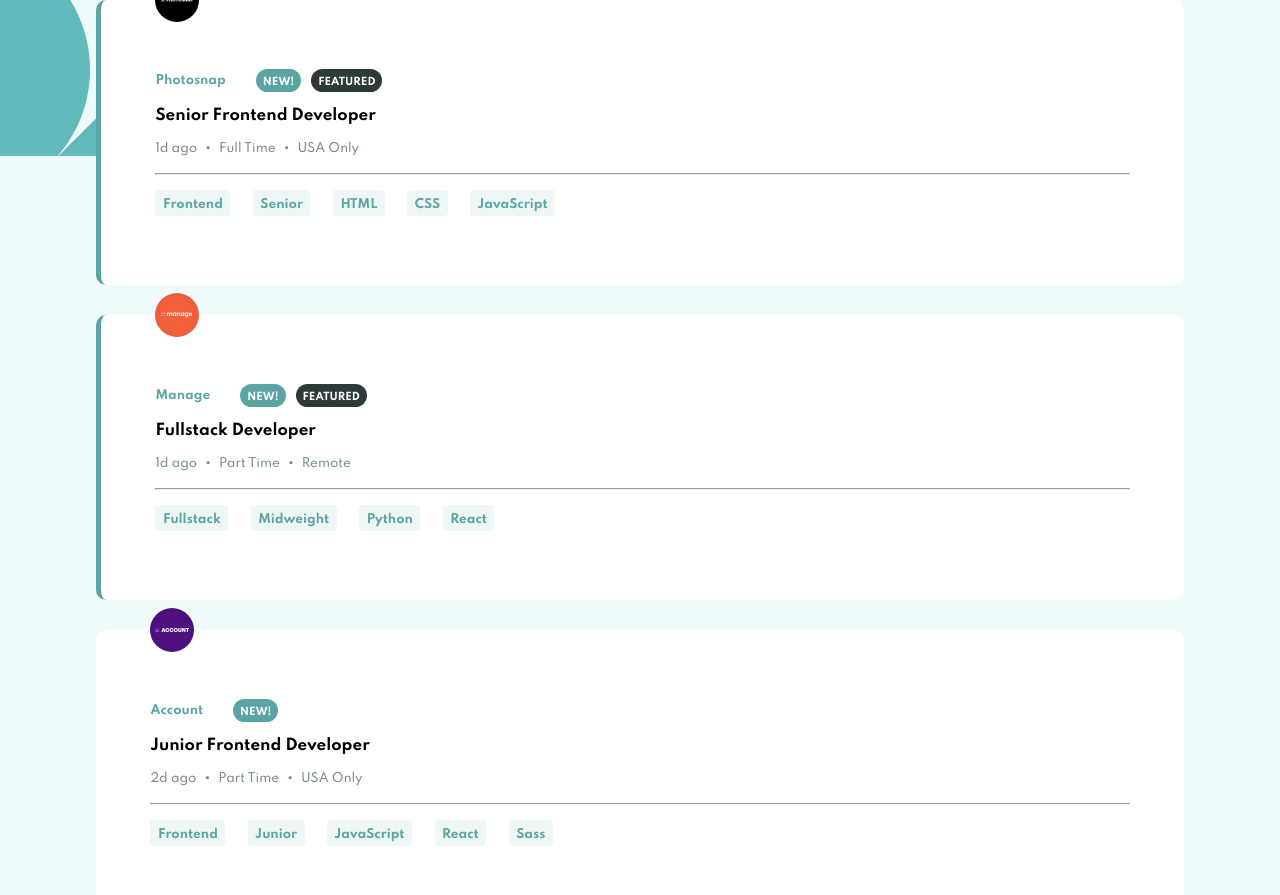
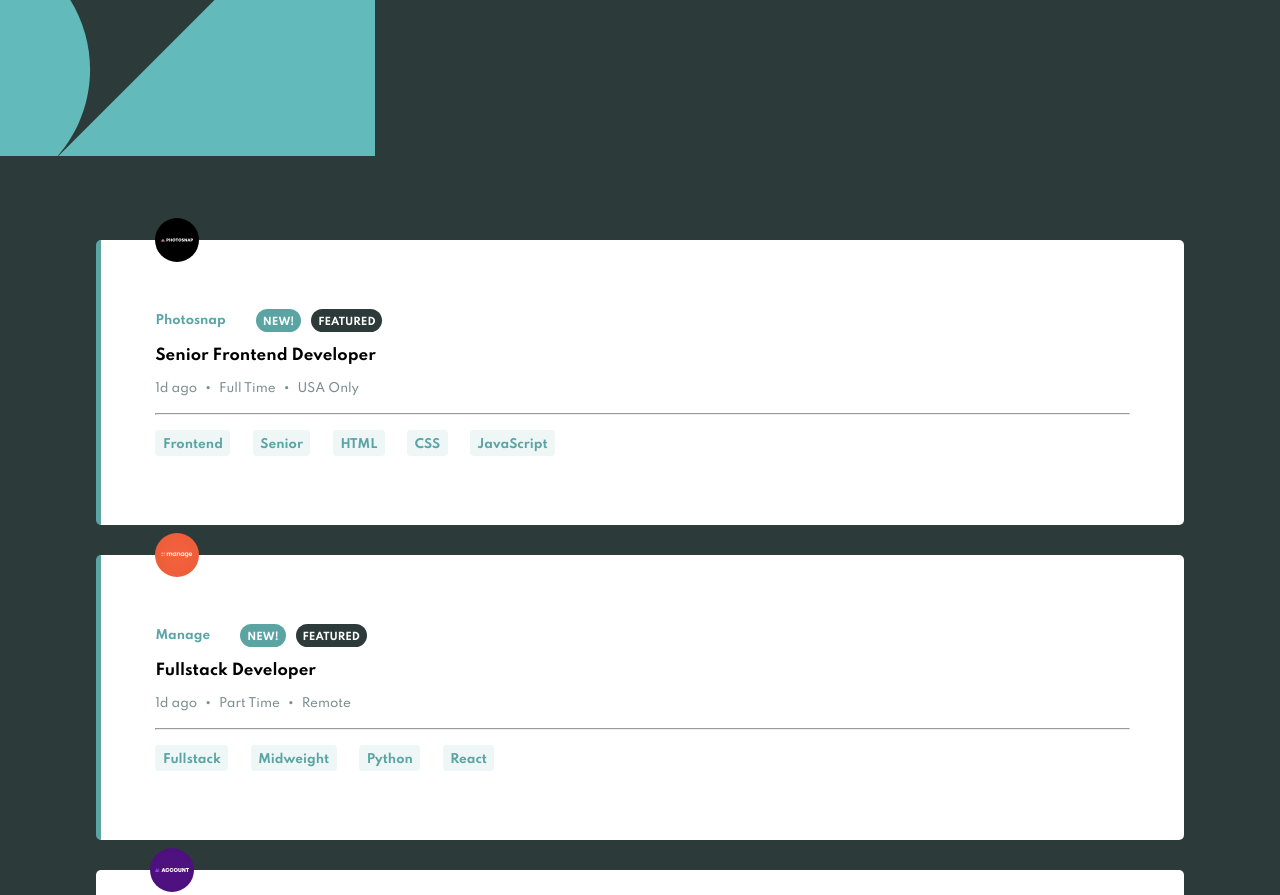
Before and after one commit to jordanlewis9/joblistings, a React app: page / in a window 1280 px wide. Shown: the top 895 px of the page. Built offline with nearby package versions, Linux system fonts and the light colour scheme.

Commit message:
pulling my hair out with css

```diff
--- a/src/public/styles/components/_general.scss
+++ b/src/public/styles/components/_general.scss
@@ -10,6 +10,7 @@
     width: 85%;
     height: auto;
     margin: 0 auto;
+    padding-top: 30vh;
 };
 
 #root {
@@ -18,6 +19,6 @@
     background-image: url("./../../../dist/images/bg-header-mobile.svg");
     background-position: 0 0;
     background-repeat: no-repeat;
-    background-size: initial;
-    background-color: $background;
+    background-size: initial contain;
+    background-color: $veryDarkCyan;
 }
--- a/src/public/styles/components/_job-filters.scss
+++ b/src/public/styles/components/_job-filters.scss
@@ -8,7 +8,7 @@
     }
 
     &__card {
-        border-radius: 10px;
+        border-radius: 5px;
         display: grid;
         grid-template-rows: auto auto;
         grid-template-columns: 1fr;
@@ -19,6 +19,7 @@
 
     &__featured {
         border-left: 5px solid $defaultFontColor;
+        // box-shadow: inset 5px 0 $defaultFontColor;
     }
 }
 
```
